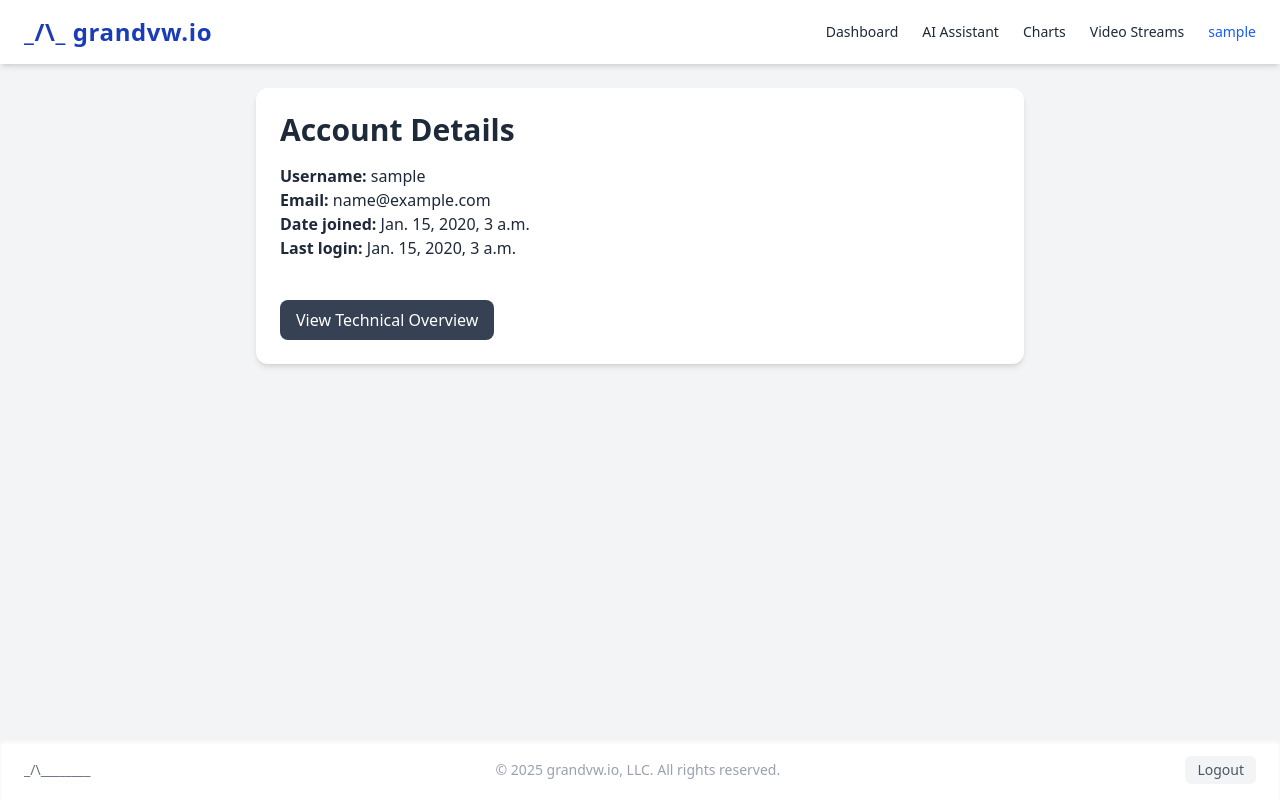
After one commit to jacobbu/grandvw, a Django app: page /account/ in a window 1280 px wide. The commit adds this page. Run offline with Django 5.2, Linux system fonts and the light colour scheme; a user stored in the database is signed in; tables that the repository leaves empty hold one stand-in row (values such as "Sample post").

Commit message:
user account pages

```diff
--- a/accounts/views.py
+++ b/accounts/views.py
@@ -1,8 +1,8 @@
 from django.contrib.auth import authenticate, login
-
 from django.shortcuts import render, redirect
-
 from .forms import SignupForm
+from django.contrib.auth.decorators import login_required
+from django.shortcuts import render
 
 
 def signup(request):
@@ -24,3 +24,8 @@ def signup(request):
     return render(request, 'accounts/signup.html', {
         'form': form
     })
+
+@login_required
+def account_details(request):
+    user = request.user
+    return render(request, 'core/account_details.html', {'user': user})
--- /dev/null
+++ b/core/templates/core/account_details.html
@@ -0,0 +1,21 @@
+{% extends "core/base.html" %}
+
+{% block title %}Account Details{% endblock %}
+
+{% block content %}
+<div class="max-w-3xl mx-auto p-6 bg-white rounded-xl shadow-md space-y-6">
+  <h1 class="text-3xl font-bold text-gray-800 mb-4">Account Details</h1>
+
+  <div>
+    <p><strong>Username:</strong> {{ user.username }}</p>
+    <p><strong>Email:</strong> {{ user.email }}</p>
+    <p><strong>Date joined:</strong> {{ user.date_joined }}</p>
+    <p><strong>Last login:</strong> {{ user.last_login }}</p>
+  </div>
+
+  <!-- Technical Overview Button -->
+  <a href="{% url 'custom_logic:technical_overview' %}" class="inline-block mt-4 bg-gray-700 text-white px-4 py-2 rounded-lg hover:bg-gray-800 transition">
+    View Technical Overview
+  </a>
+</div>
+{% endblock %}
--- a/core/templates/core/base.html
+++ b/core/templates/core/base.html
@@ -18,12 +18,6 @@
           _/\_ grandvw.io
         </a>
 
-        <!-- Username (centered on desktop) -->
-        <div class="absolute left-1/2 transform -translate-x-1/2 hidden sm:block">
-          {% if request.user.is_authenticated %}
-            <span class="text-sm text-gray-500 italic">{{ request.user.username }}</span>
-          {% endif %}
-        </div>
 
         <!-- Nav links -->
         <div class="hidden sm:flex items-center space-x-6 text-sm">
@@ -32,7 +26,7 @@
             <a href="{% url 'custom_logic:chat' %}" class="block hover:text-blue-600">AI Assistant</a>
             <a href="{% url 'custom_logic:user_charts' %}" class="hover:text-blue-600">Charts</a>
             <a href="{% url 'video:videos' %}" class="hover:text-blue-600">Video Streams</a>
-            <a href="{% url 'custom_logic:technical_overview' %}" class="block hover:text-blue-600">Technical Overview</a>
+            <a href="{% url 'account_details' %}" class="text-sm text-blue-600 hover:text-blue-400">{{ request.user.username }}</a>
           {% else %}
             <a href="{% url 'accounts:login' %}" class="bg-blue-800 text-white px-4 py-2 rounded-xl hover:bg-blue-700 transition">Log in</a>
           {% endif %}
@@ -53,7 +47,7 @@
           <a href="{% url 'custom_logic:chat' %}" class="block hover:text-blue-600">AI Assistant</a>
           <a href="{% url 'custom_logic:user_charts' %}" class="block hover:text-blue-600">Charts</a>
           <a href="{% url 'video:videos' %}" class="block hover:text-blue-600">Video Streams</a>
-          <a href="{% url 'custom_logic:technical_overview' %}" class="block hover:text-blue-600">Technical Overview</a>
+          <a href="{% url 'account_details' %}" class="text-sm text-blue-600 hover:text-blue-400">{{ request.user.username }}</a>
         {% else %}
           <a href="{% url 'accounts:login' %}" class="block bg-blue-800 text-white px-4 py-2 rounded-xl hover:bg-blue-600">Log in</a>
         {% endif %}
@@ -69,7 +63,7 @@
     </main>
 
     <!-- Footer -->
-    <footer class="bg-white border-t mt-10 py-4 shadow-inner">
+    <footer class="bg-white mt-10 py-4 shadow-inner">
       <div class="max-w-7xl mx-auto flex flex-col sm:flex-row items-center justify-between text-sm px-6">
         <p class="text-gray-500">_/\________</p>
         <p class="text-gray-400 text-center sm:text-left mt-2 sm:mt-0">
--- a/grandview/urls.py
+++ b/grandview/urls.py
@@ -1,6 +1,7 @@
 from django.contrib import admin
 from django.urls import path, include
 from django.contrib.auth.views import LogoutView
+from accounts import views
 from custom_logic.views import user_dashboard
 from django.conf import settings
 from django.conf.urls.static import static
@@ -13,6 +14,7 @@ urlpatterns = [
     path("admin/", admin.site.urls),
     path('logout/', LogoutView.as_view(), name='logout'),
     path("", include("custom_logic.urls", namespace="custom_logic")),
+    path('account/', views.account_details, name='account_details'),
 ]
 
 urlpatterns += static(settings.MEDIA_URL, document_root=settings.MEDIA_ROOT)
```
